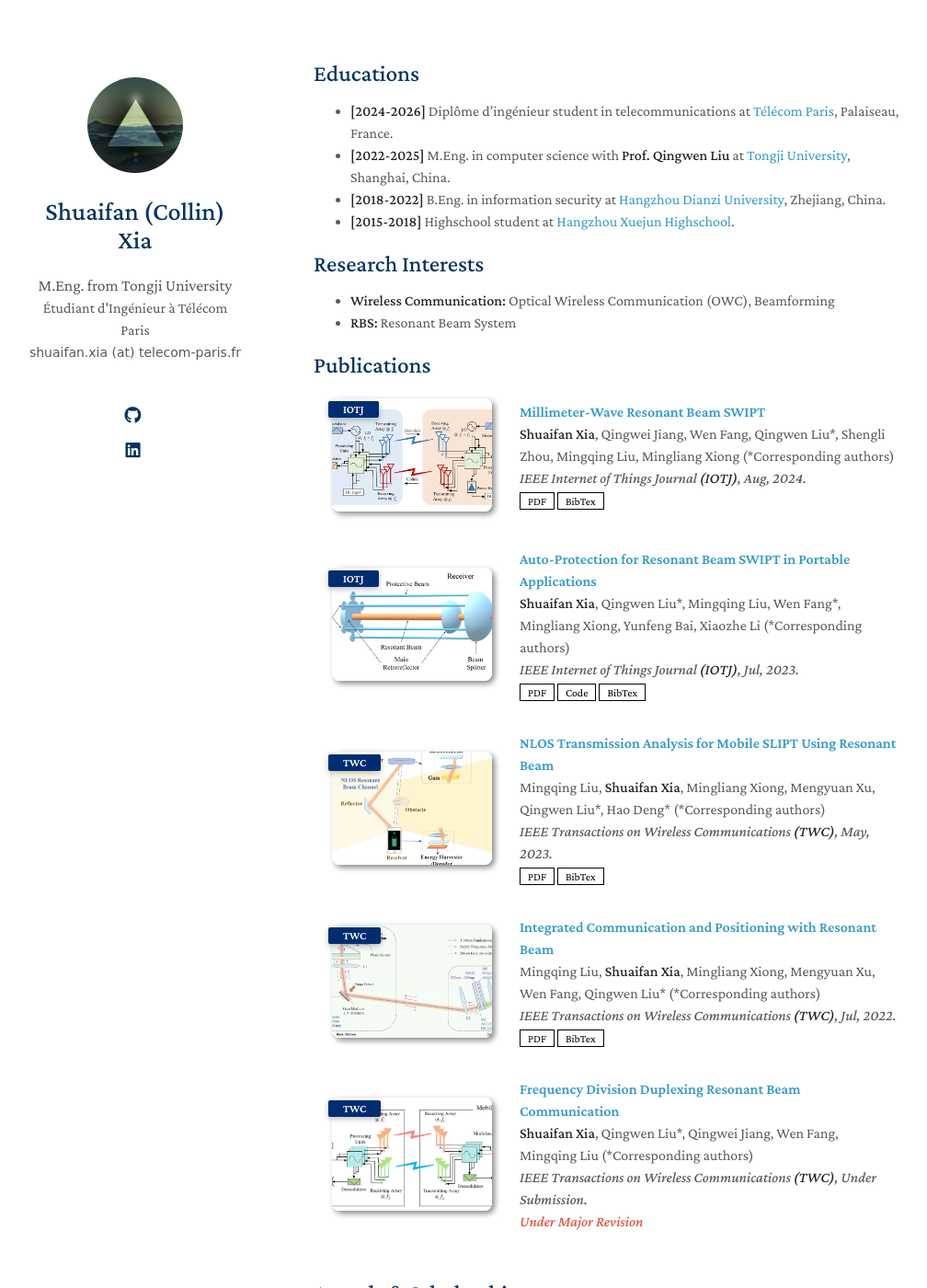
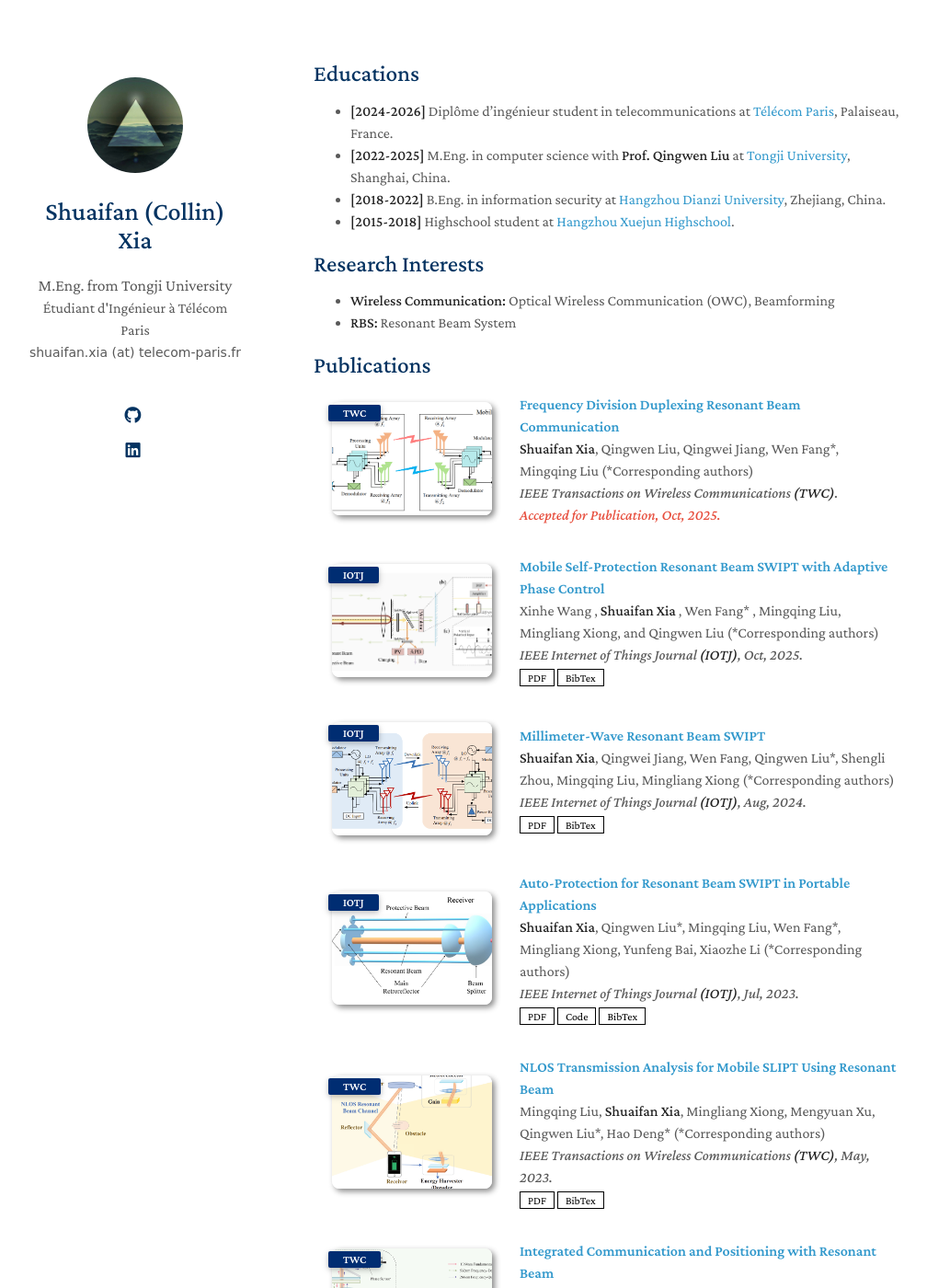
Before and after one commit to Collin911/homepage, a Jekyll site: the page built from index.md, in a window 1280 px wide and 1400 px high. Shown: the whole window at 92% size, without its empty margins (129-1137 px from the left). Built offline with Jekyll 4.4.1, drawn with Linux system fonts in a browser that asks for light colours; nearby versions of some CDN libraries; a style sheet for code colours, icons or effects is not loaded; our own code applies the rules of GitHub Pages for plain Markdown files.

Commit message:
update publication

```diff
--- a/_data/publications.yml
+++ b/_data/publications.yml
@@ -1,4 +1,23 @@
 main:
+
+  - title: "Frequency Division Duplexing Resonant Beam Communication"
+    authors: <strong>Shuaifan Xia</strong>, Qingwen Liu, Qingwei Jiang, Wen Fang*, Mingqing Liu (*Corresponding authors)
+    conference_short: TWC
+    conference: IEEE Transactions on Wireless Communications <strong>(TWC)</strong>.
+    # pdf: ./404.html
+    # code: https://github.com/Collin911/Portable-Auto-Protection-RBS
+    # bibtex: ./assets/files/cite_autoPro.html
+    image: ./assets/img/FDD_RBComm.png
+    notes: Accepted for Publication, Oct, 2025.
+
+  - title: "Mobile Self-Protection Resonant Beam SWIPT with Adaptive Phase Control"
+    authors: Xinhe Wang , <strong>Shuaifan Xia</strong> , Wen Fang* , Mingqing Liu, Mingliang Xiong, and Qingwen Liu (*Corresponding authors)
+    conference_short: IOTJ
+    conference: IEEE Internet of Things Journal <strong>(IOTJ)</strong>, Oct, 2025.
+    pdf: https://ieeexplore.ieee.org/document/11112711
+    # code: https://github.com/Collin911/Portable-Auto-Protection-RBS
+    bibtex: ./assets/files/cite_MautoPro.html
+    image: ./assets/img/m_auto_pro.png
 
   - title: "Millimeter-Wave Resonant Beam SWIPT"
     authors: <strong>Shuaifan Xia</strong>, Qingwei Jiang, Wen Fang, Qingwen Liu*, Shengli Zhou, Mingqing Liu, Mingliang Xiong (*Corresponding authors)
@@ -43,13 +62,3 @@ main:
     bibtex: ./assets/files/cite_ICP.html
     # notes: Oral Presentation
     image: ./assets/img/ICP.png
-
-  - title: "Frequency Division Duplexing Resonant Beam Communication"
-    authors: <strong>Shuaifan Xia</strong>, Qingwen Liu*, Qingwei Jiang, Wen Fang, Mingqing Liu (*Corresponding authors)
-    conference_short: TWC
-    conference: IEEE Transactions on Wireless Communications <strong>(TWC)</strong>, Under Submission.
-    # pdf: ./404.html
-    # code: https://github.com/Collin911/Portable-Auto-Protection-RBS
-    # bibtex: ./assets/files/cite_autoPro.html
-    image: ./assets/img/FDD_RBComm.png
-    notes: Under Major Revision
--- /dev/null
+++ b/assets/files/cite_MautoPro.html
@@ -0,0 +1,32 @@
+<html>
+<head>
+<meta name="color-scheme" content="light dark">
+<title>Citation | Collin Xia</title>
+<link rel="icon" media="(prefers-color-scheme:dark)" href="../img/favicon-dark.png" type="image/png" />
+<link rel="icon" media="(prefers-color-scheme:light)" href="../img/favicon.png" type="image/png" />
+</head>
+<body>
+<pre style="word-wrap: break-word; white-space: pre-wrap;">
+IEEE:
+X. Wang, S. Xia, W. Fang, M. Liu, M. Xiong and Q. Liu, "Mobile Self-Protection Resonant Beam SWIPT With Adaptive Phase Control," in IEEE Internet of Things Journal, vol. 12, no. 20, pp. 43103-43118, 15 Oct.15, 2025, doi: 10.1109/JIOT.2025.3595641.
+</pre>
+<pre style="word-wrap: break-word; white-space: pre-wrap;">
+
+BibTex:
+@ARTICLE{mobile_RBS_protection,
+  author={Wang, Xinhe and Xia, Shuaifan and Fang, Wen and Liu, Mingqing and Xiong, Mingliang and Liu, Qingwen},
+  journal={IEEE Internet of Things Journal},
+  title={Mobile Self-Protection Resonant Beam SWIPT With Adaptive Phase Control},
+  year={2025},
+  volume={12},
+  number={20},
+  pages={43103-43118},
+  keywords={Laser beams;Safety;Optical transmitters;Spectral efficiency;Power systems;Optical receivers;Interference;Simultaneous wireless information and power transfer;Internet of Things;Target tracking;electro-optic (EO) effect (pockels effect);optical phase-locked loop (OPLL);resonant beam system (RBS);self-mixing interference;simultaneous wireless information and power transfer (SWIPT)},
+  doi={10.1109/JIOT.2025.3595641}}
+
+
+
+</pre>
+<a  href="https://collin911.github.io/homepage/">Back</a>
+</body>
+</html>
```
Also changed, not shown: assets/img/m_auto_pro.png (added).
